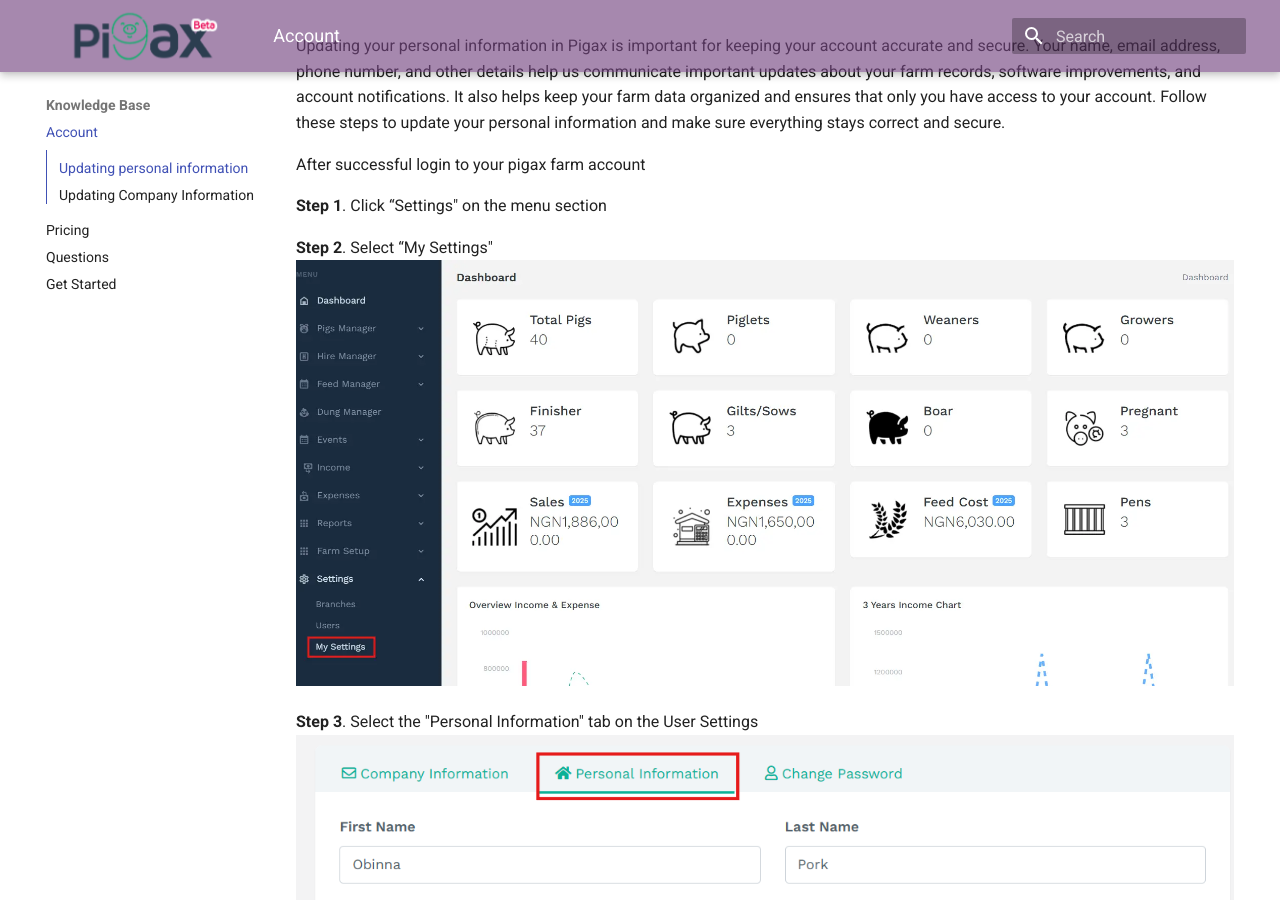
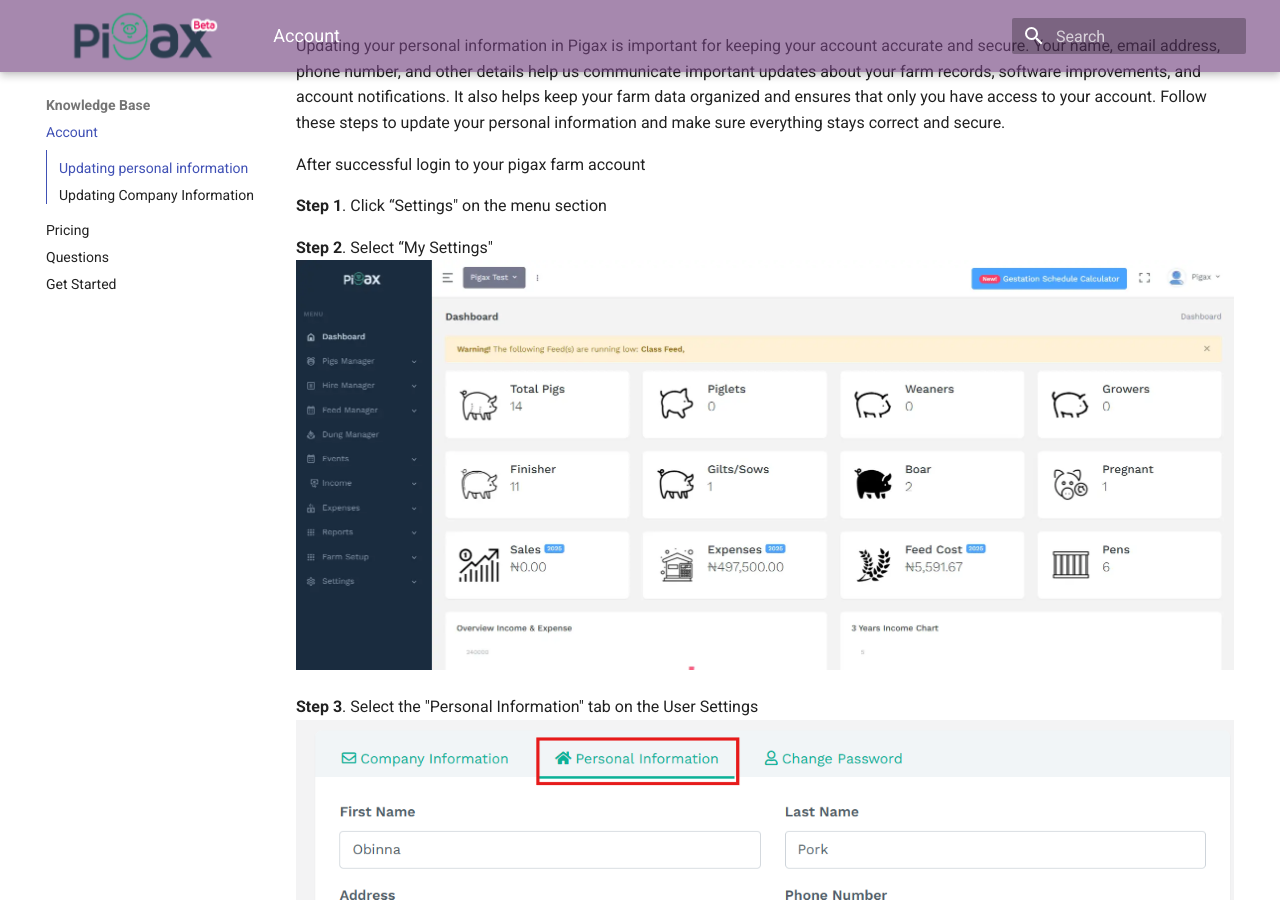
Before and after one commit to Obytracks/New-Mkdocs-Project, an MkDocs documentation site: the page built from docs/Knowledge-Base/Account.md, in a window 1280 px wide and 900 px high, scrolled down 316 px. Built offline with MkDocs 1.6.1 and Material for MkDocs 9.7.7, drawn with Linux system fonts in a browser that asks for light colours.

Commit message:
new webp image

```diff
--- a/docs/Knowledge-Base/Account.md
+++ b/docs/Knowledge-Base/Account.md
@@ -9,7 +9,7 @@
 **Step 1**. Click “Settings" on the menu section
 
 **Step 2**. Select “My Settings"
-![First image](/assets/accounts/image111.webp)
+![First image](/assets/accounts/image1111.webp)
 
 **Step 3**. Select the "Personal Information" tab on the User Settings
 ![Second image](/assets/accounts/image2.png)
```
Also changed, not shown: docs/assets/accounts/image1111.webp (added).
